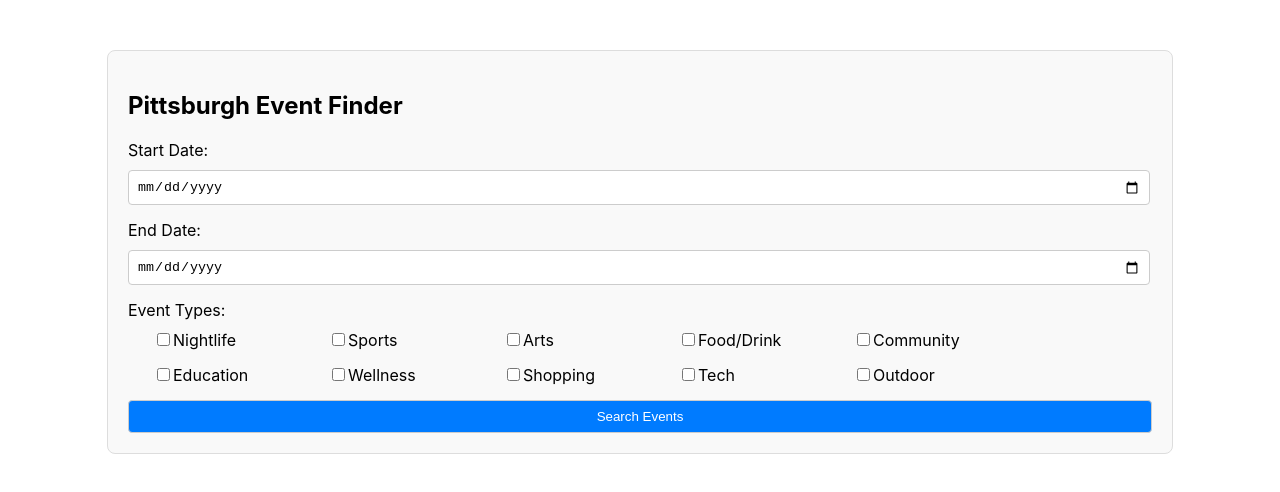
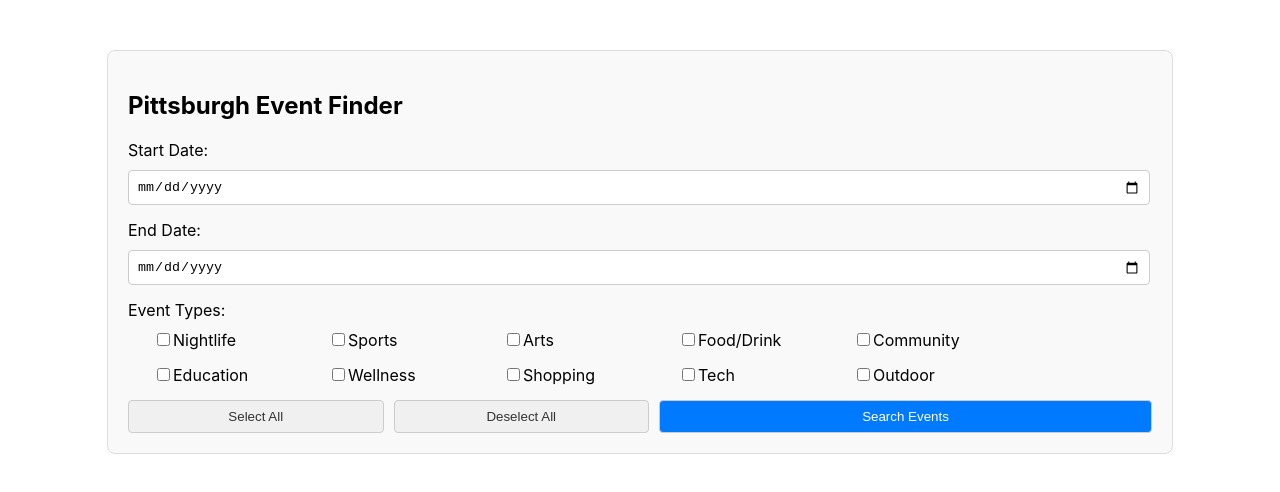
Before and after one commit to raisedDeadWizard/pittsburgh-event-finder, a React (Create React App) app in the folder client/: page / in a window 1280 px wide. Shown: the top 492 px of the page. Built offline with nearby package versions, Linux system fonts and the light colour scheme.

Commit message:
add select all and deselect all buttons

```diff
--- a/client/src/App.css
+++ b/client/src/App.css
@@ -64,3 +64,34 @@ button:hover {
   display: block;
   margin-top: 5px;
 }
+
+.button-group {
+  clear: both;
+  width: 100;
+  display: flex;
+  gap: 10px;
+  margin-top: 10px;
+}
+
+.btn {
+  padding: 8px;
+  border: 1px solid #ccc;
+  border-radius: 4px;
+  cursor: pointer;
+}
+
+.btn-secondary {
+  background-color: #f0f0f0;
+  color: #333;
+  flex: 1;
+}
+
+.btn-primary {
+  background-color: #007bff;
+  color: #fff;
+  flex: 2;
+}
+
+.btn:hover {
+  opacity: 0.8;
+}
--- a/client/src/App.js
+++ b/client/src/App.js
@@ -47,6 +47,36 @@ function App() {
         },
       },
     }));
+  };
+
+  // Function to select all categories and subcategories
+  const handleSelectAll = () => {
+    setEvents((prevEvents) => {
+      const updatedEvents = {};
+      for (const [event, data] of Object.entries(prevEvents)) {
+        updatedEvents[event] = {
+          ...data,
+          selected: true,
+          subcategories: Object.fromEntries(Object.entries(data.subcategories).map(([key]) => [key, true])),
+        };
+      }
+      return updatedEvents;
+    });
+  };
+
+  // Function to deselect all categories and subcategories
+  const handleDeselectAll = () => {
+    setEvents((prevEvents) => {
+      const updatedEvents = {};
+      for (const [event, data] of Object.entries(prevEvents)) {
+        updatedEvents[event] = {
+          ...data,
+          selected: false,
+          subcategories: Object.fromEntries(Object.entries(data.subcategories).map(([key]) => [key, false])),
+        };
+      }
+      return updatedEvents;
+    });
   };
 
   // Function to handle form submission
@@ -109,7 +139,17 @@ function App() {
             </div>
           ))}
         </div>
-        <button type="submit">Search Events</button>
+        <div className="button-group">
+          <button type="button" className="btn btn-secondary" onClick={handleSelectAll}>
+            Select All
+          </button>
+          <button type="button" className="btn btn-secondary" onClick={handleDeselectAll}>
+            Deselect All
+          </button>
+          <button type="submit" className="btn btn-primary">
+            Search Events
+          </button>
+        </div>
       </form>
     </div>
   );
```
